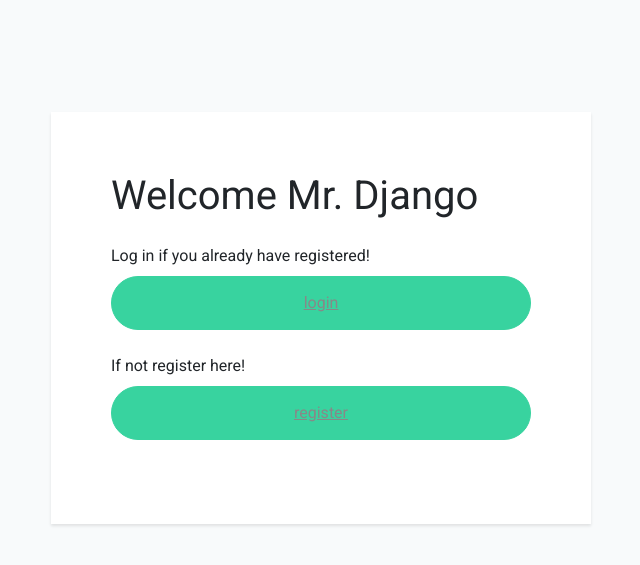
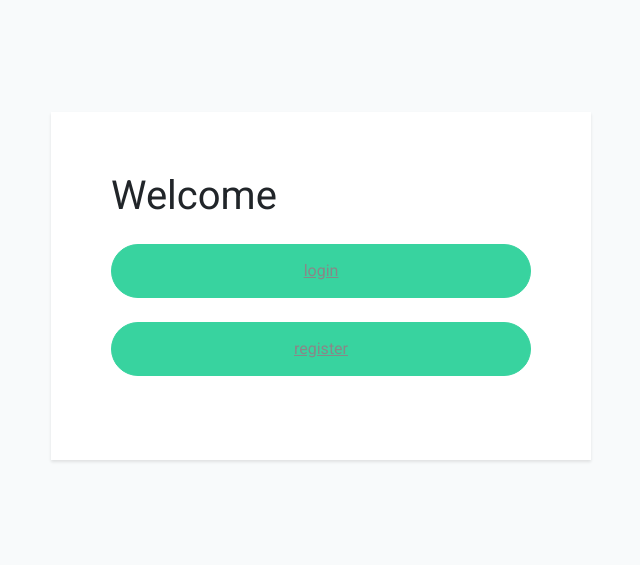
Before and after one commit to Bhavya2662/Doctor-Patient-login-system, a Django app: page / in a window 1280 px wide. Shown: the top 565 px of the page, without its empty margins (319-959 px from the left). Run offline with Django 3.2, Linux system fonts and the light colour scheme; some libraries are stand-ins or nearby versions.

Commit message:
some changes

```diff
--- a/templates/index.html
+++ b/templates/index.html
@@ -1,21 +1,27 @@
-<!doctype html>
+<!DOCTYPE html>
 {% load static %}
 <html lang="en">
   <head>
     <!-- Required meta tags -->
-    <meta charset="utf-8">
-    <meta name="viewport" content="width=device-width, initial-scale=1, shrink-to-fit=no">
-    <link href="https://fonts.googleapis.com/css?family=Roboto:300,400&display=swap" rel="stylesheet">
+    <meta charset="utf-8" />
+    <meta
+      name="viewport"
+      content="width=device-width, initial-scale=1, shrink-to-fit=no"
+    />
+    <link
+      href="https://fonts.googleapis.com/css?family=Roboto:300,400&display=swap"
+      rel="stylesheet"
+    />
 
-    <link rel="stylesheet" href="{% static 'fonts/icomoon/style.css' %}">
+    <link rel="stylesheet" href="{% static 'fonts/icomoon/style.css' %}" />
 
-    <link rel="stylesheet" href="{% static 'css/owl.carousel.min.css' %}">
+    <link rel="stylesheet" href="{% static 'css/owl.carousel.min.css' %}" />
 
     <!-- Bootstrap CSS -->
-    <link rel="stylesheet" href="{% static 'css/bootstrap.min.css' %}">
+    <link rel="stylesheet" href="{% static 'css/bootstrap.min.css' %}" />
 
     <!-- Style -->
-    <link rel="stylesheet" href="{% static 'css/style.css' %}">
+    <link rel="stylesheet" href="{% static 'css/style.css' %}" />
 
     <title>Multiple user login</title>
   </head>
@@ -28,26 +34,33 @@
               <div class="col-md-12">
                 <div class="form-block">
                   <div class="mb-4">
-                      <h1>Welcome Mr. Django </h1>
+                    <h1>Welcome</h1>
                   </div>
-                  <label>Log in if you already have registered!</label>
                   <div class="form-group last mb-4">
-                      <div><button class="btn btn-pill text-white btn-block btn-primary"><a href="{% url 'login_view' %}">login</a></button></div>
+                    <div>
+                      <button
+                        class="btn btn-pill text-white btn-block btn-primary"
+                      >
+                        <a href="{% url 'login_view' %}">login</a>
+                      </button>
                     </div>
-                  <label>If not register here!</label>
+                  </div>
                   <div class="form-group last mb-4">
-                      <div><button class="btn btn-pill text-white btn-block btn-primary"><a href="{% url 'register' %}">register</a></button></div>
+                    <div>
+                      <button
+                        class="btn btn-pill text-white btn-block btn-primary"
+                      >
+                        <a href="{% url 'register' %}">register</a>
+                      </button>
                     </div>
                   </div>
                 </div>
               </div>
-
-        </div>
-
             </div>
           </div>
         </div>
-
+      </div>
+    </div>
 
     <script src="{% static 'js/jquery-3.3.1.min.js' %}"></script>
     <script src="{% static 'js/popper.min.js' %}"></script>
```
Also changed, not shown: templates/homepage.html (+7 -7 lines), db.sqlite3. Lines whose indentation alone changed are shown as unchanged.
